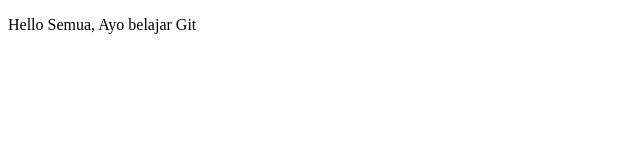
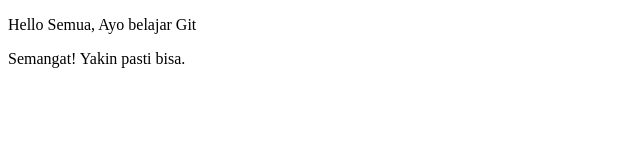
Before and after one commit to s4nimationn-ops/praktek-git, a plain HTML site: page index.html in a window 1280 px wide. Shown: the whole page, without its empty margins (0-640 px from the left). Drawn offline with Linux system fonts and the light colour scheme.

Commit message:
penambahan paragraf baru

```diff
--- a/index.html
+++ b/index.html
@@ -6,5 +6,6 @@
  </head>
  <body>
  <p>Hello Semua, Ayo belajar Git</p>
+ <p>Semangat! Yakin pasti bisa.</p>
  </body>
 </html>
```
